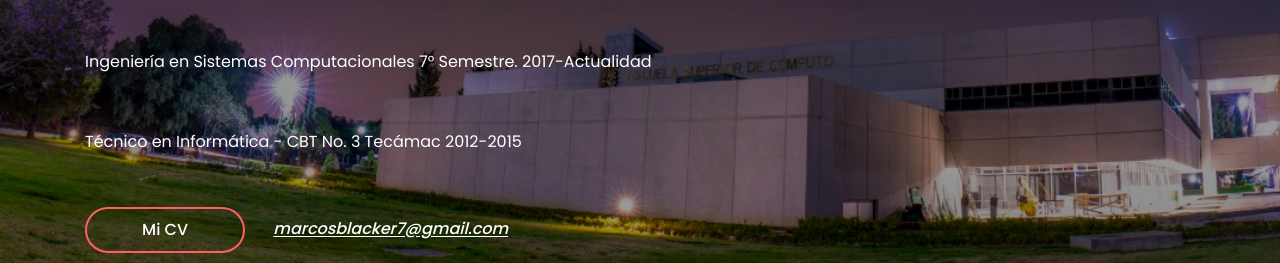
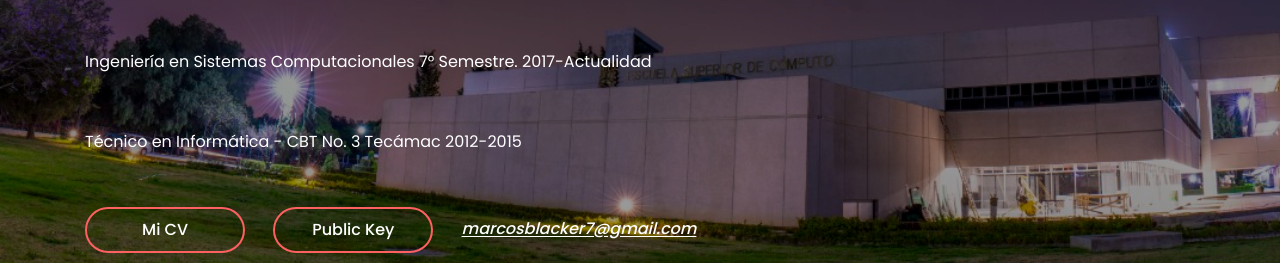
Before and after one commit to MARCOSBLACKER7/personal_website, a website: page index.html in a window 1280 px wide. Shown: the part 490-753 px from the top of the page. Drawn offline with Linux system fonts and the light colour scheme.

Commit message:
Update index.html

```diff
--- a/index.html
+++ b/index.html
@@ -87,6 +87,7 @@
                                 </p>
                                 <div class="hero-btn-group" data-animation="bounceInDown" data-delay="100ms">
                                     <a  href="pdf/Resume.pdf" class="readon btn alime-btn mb-3 mb-sm-0 mr-4">Mi CV</a>
+                                    <a  href="pdf/marcos_publickey.key" class="readon btn alime-btn mb-3 mb-sm-0 mr-4">Public key</a>
                                     <a class="hero-mail-contact" href="mailto:marcosblacker7@gmail.com">marcosblacker7@gmail.com</a>
                                 </div>
                             </div>
```
